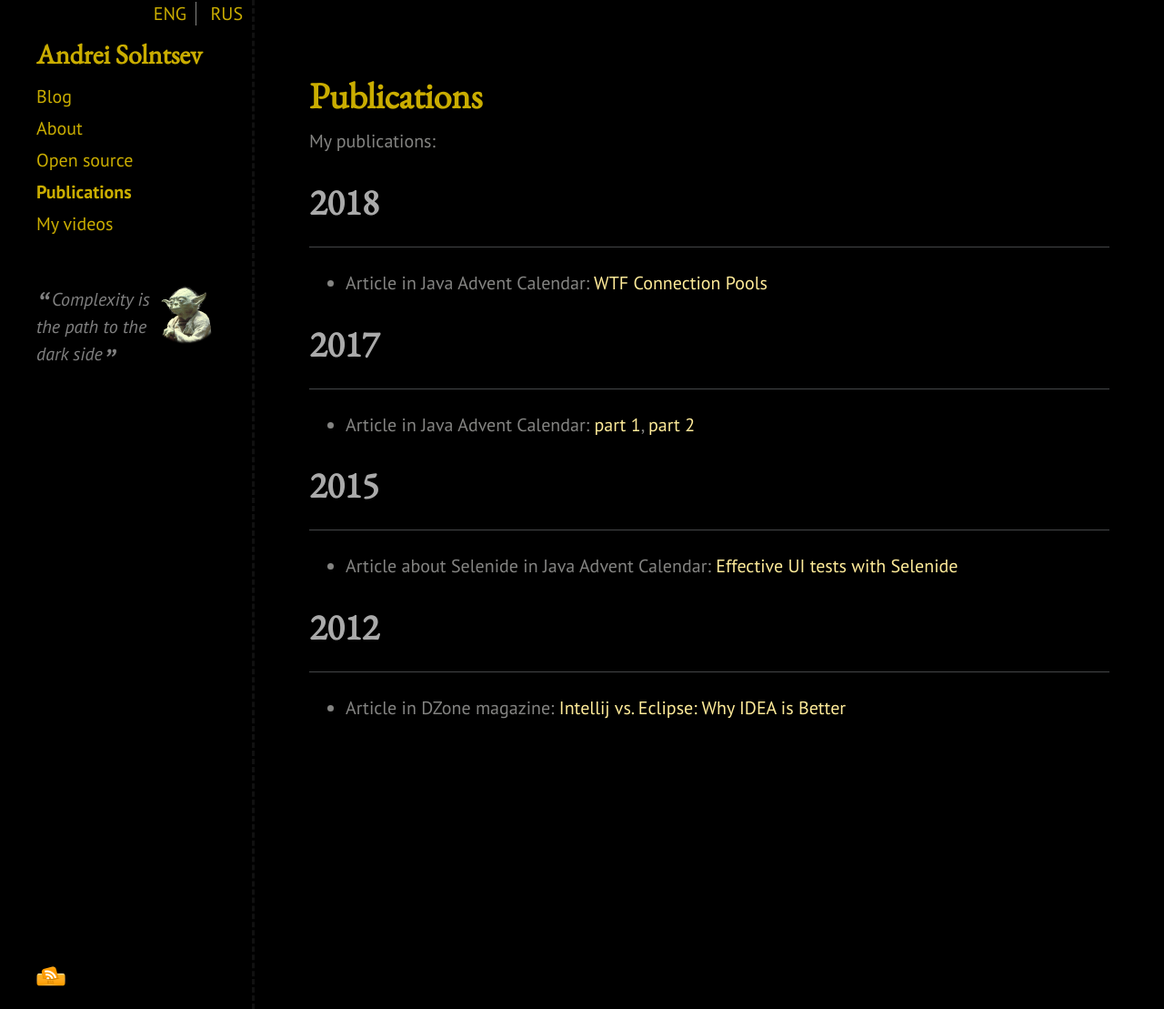
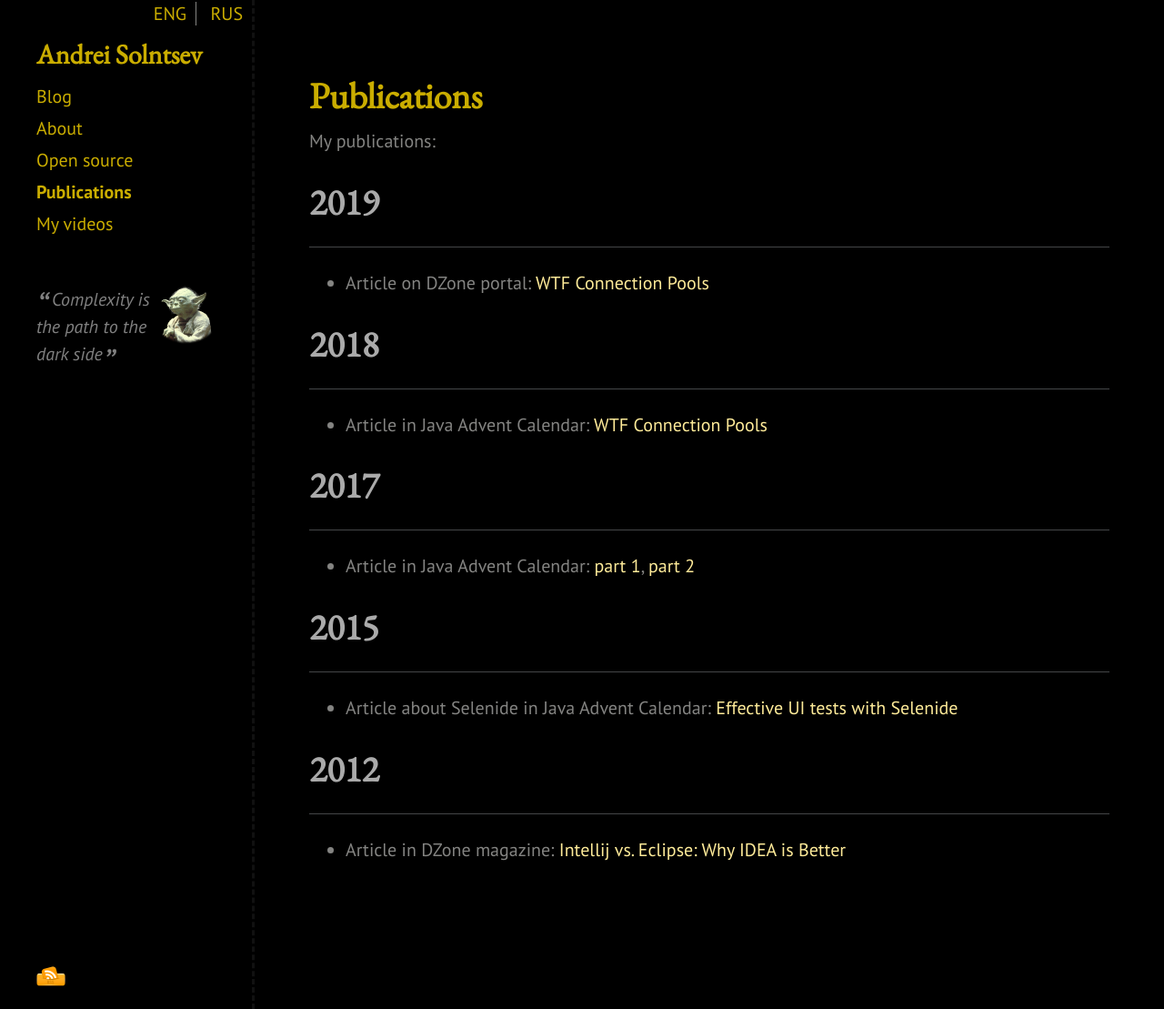
Before and after one commit to asolntsev/asolntsev.github.io, a Jekyll site: the page built from en/publications.md, in a window 1280 px wide and 1109 px high. Shown: the whole window at 91% size. Built offline with Jekyll 4.4.1, drawn with Linux system fonts in a browser that asks for light colours; nearby versions of some CDN libraries.

Commit message:
add "WTF Connection pools" on DZone portal

```diff
--- a/en/publications.md
+++ b/en/publications.md
@@ -5,6 +5,11 @@ category: en
 ---
 
 My publications:
+
+# 2019
+* * *
+
+* Article on DZone portal: [WTF Connection Pools](http://dzone.com/articles/jvm-advent-calendar-connection-pools)
 
 # 2018
 * * *
```
Also changed, not shown: ru/publications.md (+5 -0 lines).
